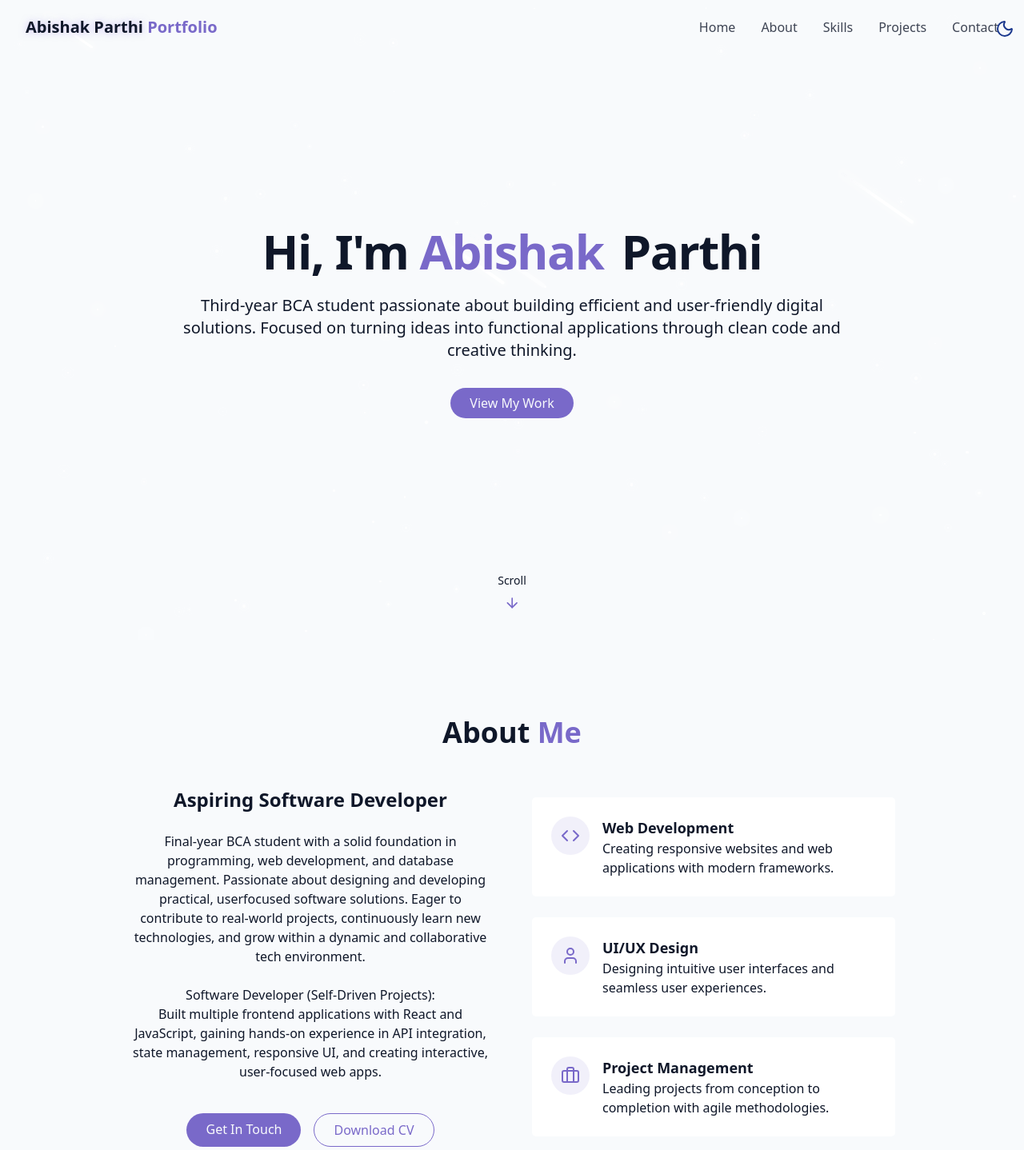
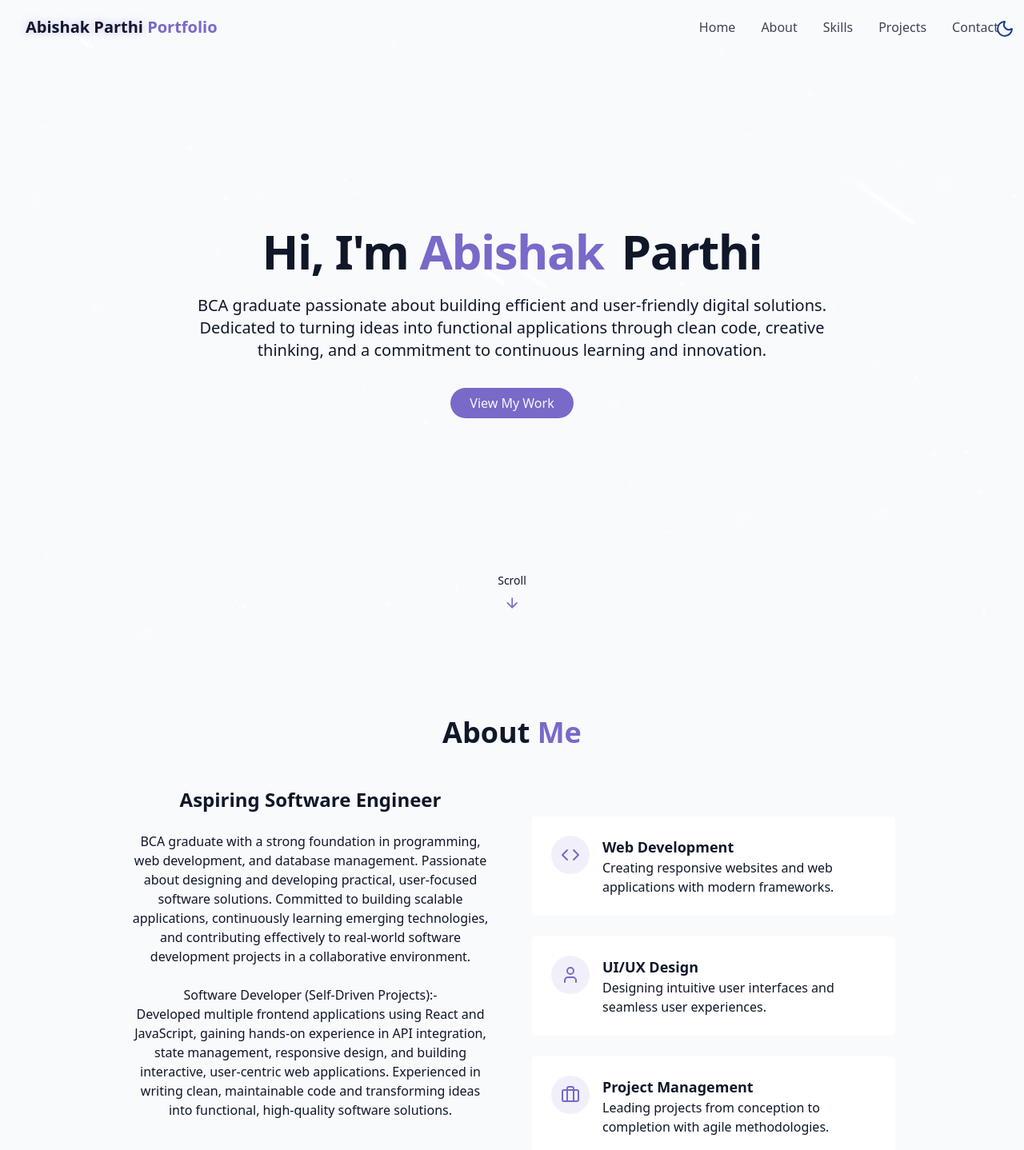
Before and after one commit to AbishakParthi/Portfolio, a React (Vite) app: page / in a window 1280 px wide. Shown: the top 1438 px of the page at 80% size. Built offline with nearby package versions, Linux system fonts and the light colour scheme.

Commit message:
Resume Update

```diff
--- a/src/components/AboutSection.jsx
+++ b/src/components/AboutSection.jsx
@@ -12,21 +12,16 @@ export const AboutSection = () => {
         <div className="grid grid-cols-1 md:grid-cols-2 gap-12 items-center">
           <div className="space-y-6">
             <h3 className="text-2xl font-semibold">
-              Aspiring Software Developer
+              Aspiring Software Engineer
             </h3>
 
             <p className="text-muted-foreground">
-              Final-year BCA student with a solid foundation in programming, web
-              development, and database management. Passionate about designing and developing practical, userfocused software solutions. Eager to contribute to real-world projects, continuously learn new
-              technologies, and grow within a dynamic and collaborative tech environment.
-
+                BCA graduate with a strong foundation in programming, web development, and database management. Passionate about designing and developing practical, user-focused software solutions. Committed to building scalable applications, continuously learning emerging technologies, and contributing effectively to real-world software development projects in a collaborative environment.
             </p>
 
             <p className="text-muted-foreground">
-              Software Developer (Self-Driven Projects):<br/>
-              Built multiple frontend applications with React and JavaScript, gaining hands-on experience in API
-              integration, state management, responsive UI, and creating interactive, user-focused web apps.
-
+              Software Developer (Self-Driven Projects):-<br/>
+                Developed multiple frontend applications using React and JavaScript, gaining hands-on experience in API integration, state management, responsive design, and building interactive, user-centric web applications. Experienced in writing clean, maintainable code and transforming ideas into functional, high-quality software solutions.
             </p>
 
             <div className="flex flex-col sm:flex-row gap-4 pt-4 justify-center">
--- a/src/components/HeroSection.jsx
+++ b/src/components/HeroSection.jsx
@@ -21,8 +21,8 @@ export const HeroSection = () => {
           </h1>
 
           <p className="text-lg md:text-xl text-muted-foreground max-2-2xl mx-auto opacity-0 animate-fade-in-delay-3">
-            Third-year BCA student passionate about building efficient and user-friendly digital solutions.
-            Focused on turning ideas into functional applications through clean code and creative thinking.
+            BCA graduate passionate about building efficient and user-friendly digital solutions.
+            Dedicated to turning ideas into functional applications through clean code, creative thinking, and a commitment to continuous learning and innovation.
           </p>
 
           <div className="pt-4 opacity-0 animate-fade-in-delay-4">
```
